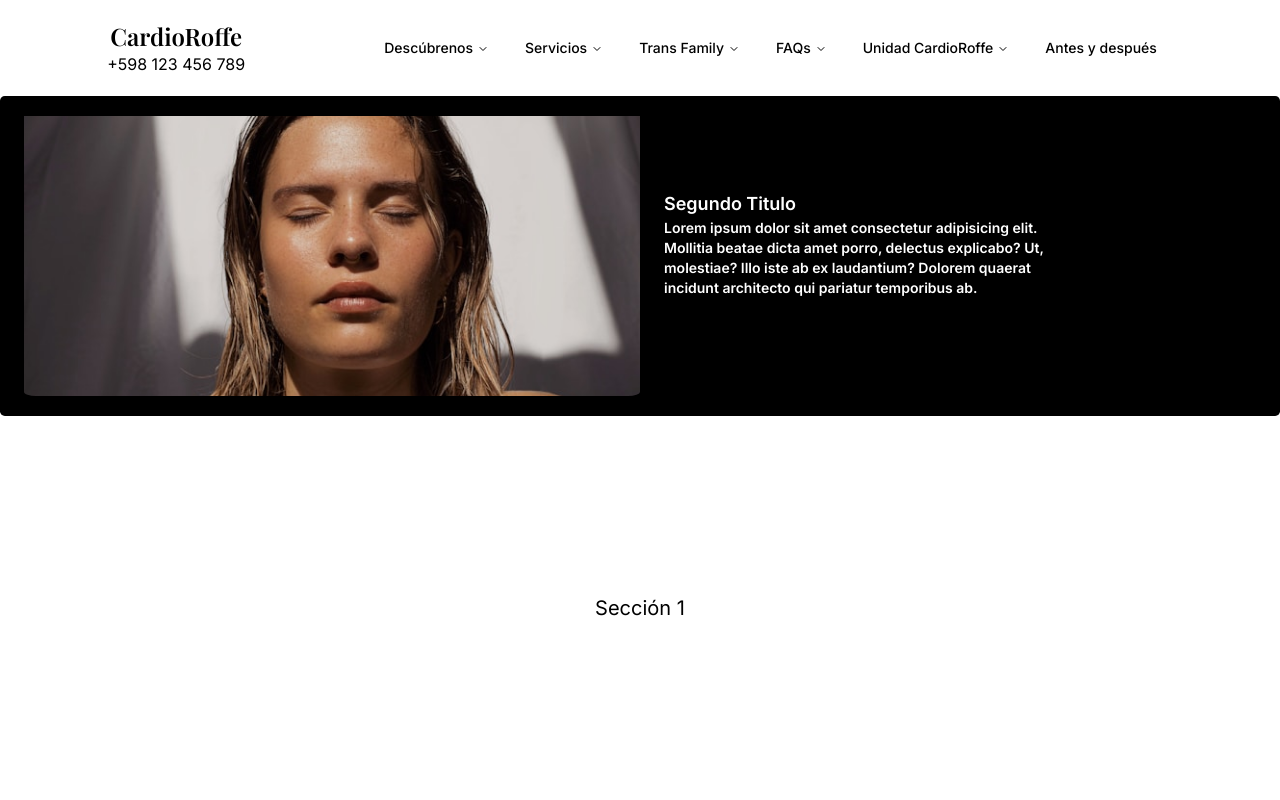
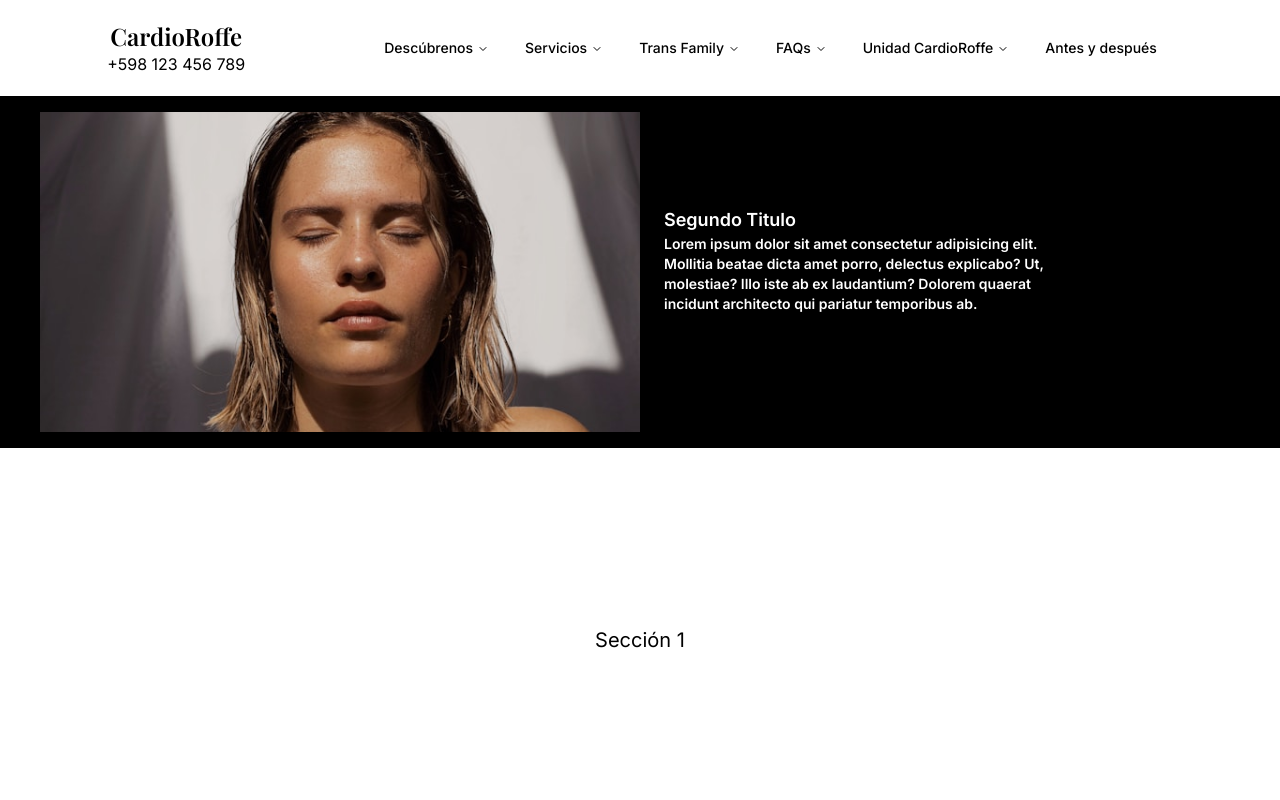
Before and after one commit to riberojuanca/cardioroffe, a Next.js app: page / in a window 1280 px wide. Shown: the top 800 px of the page. Built offline with nearby package versions, Linux system fonts and the light colour scheme.

Commit message:
Carousel size was corrected

```diff
--- a/src/app/layout.jsx
+++ b/src/app/layout.jsx
@@ -17,7 +17,7 @@ export const metadata = {
 export default function RootLayout({ children }) {
   return (
     <html lang="en">
-      <body className={inter.className}>
+      <body className={`${inter.className}`}>
         <Menu />
         {children}
         <Footer />
--- a/src/components/CarouselHeader.jsx
+++ b/src/components/CarouselHeader.jsx
@@ -44,9 +44,9 @@ export const dataCarouselTop = [
 const CarouselHeader = () => {
   const router = useRouter();
   return (
-    <div className="dark:bg-secondary h-80">
+    <section className="mt-24">
       <Carousel
-        className="flex justify-center items-center h-full w-screen sm:w-full sm:max-w-7xl  sm:rounded-lg"
+        className="sm:w-full p-4 sm:bg-black "
         plugins={[
           Autoplay({
             delay: 4000,
@@ -58,13 +58,13 @@ const CarouselHeader = () => {
             <CarouselItem
               key={id}
               onClick={() => router.push(link)}
-              className=" lg:w-auto cursor-pointer"
+              className="lg:w-screen cursor-pointer"
             >
               <div className="sm:rounded-lg">
-                <Card className="flex items-center justify-center w-screen sm:w-fit sm:h-80 mt-40 sm:mt-0 bg-black  text-white shadow-none border-none object-contain">
+                <Card className="flex items-center justify-center sm:w-fit sm:h-80 sm:mt-0 bg-black  text-white shadow-none border-none">
                   <CardContent className="flex sm:flex-row flex-col justify-start gap-6 items-center text-center">
                     <img
-                      className="h-fit w-auto pt-6 sm:pt-8 pb-2 sm:h-80 sm:w-3/6 object-cover rounded-xl"
+                      className="h-80 sm:h-fit sm:pt-8 pt-6 sm:h-80 sm:w-3/6 object-cover "
                       src={image}
                       width={640}
                       height={640}
@@ -83,7 +83,7 @@ const CarouselHeader = () => {
           ))}
         </CarouselContent>
       </Carousel>
-    </div>
+    </section>
   );
 };
 
--- a/src/components/Header.jsx
+++ b/src/components/Header.jsx
@@ -2,7 +2,7 @@ import CarouselHeader from "./CarouselHeader";
 
 const Header = () => {
   return (
-    <section className="sm:w-full mt-24 mx-auto h-fit flex justify-center items-center text-white font-semibold text-xl">
+    <section className="text-white font-semibold text-xl">
       <div>
         <CarouselHeader />
       </div>
```
